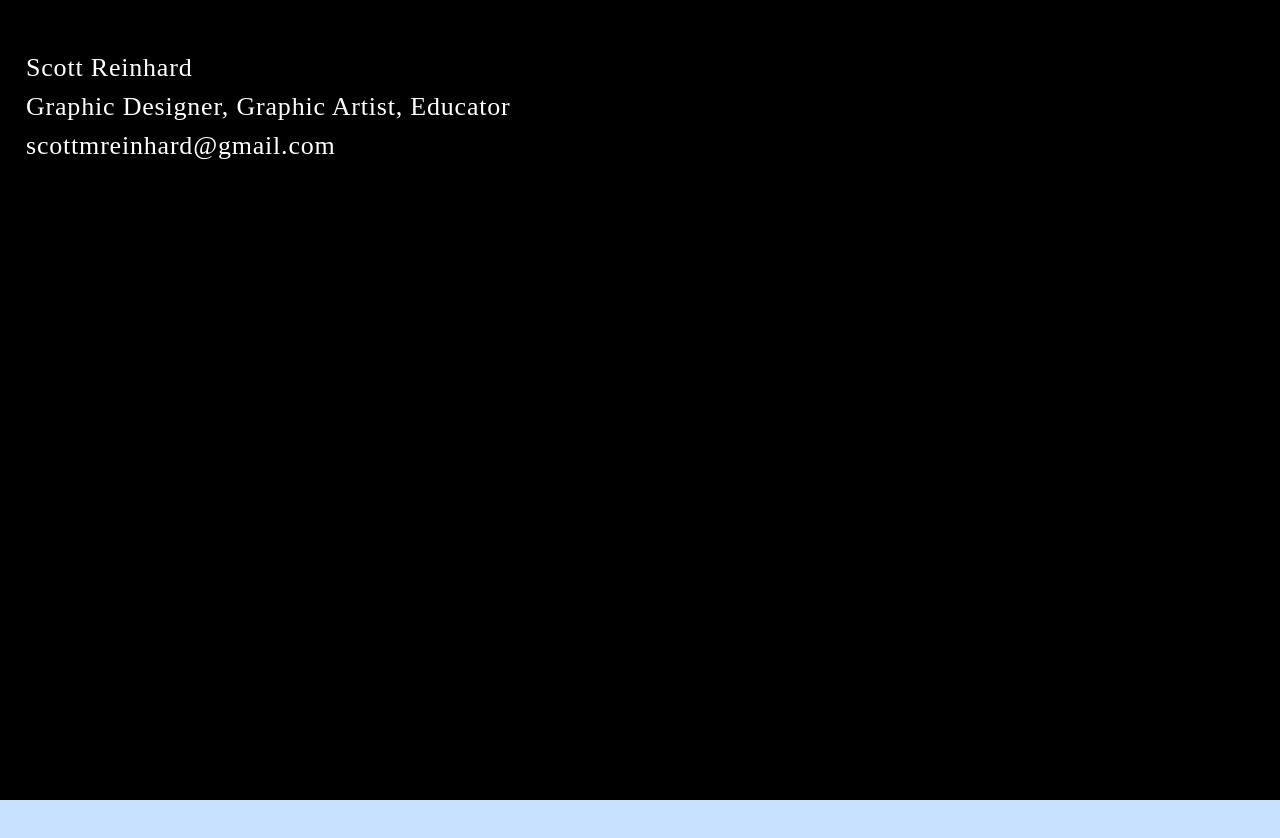
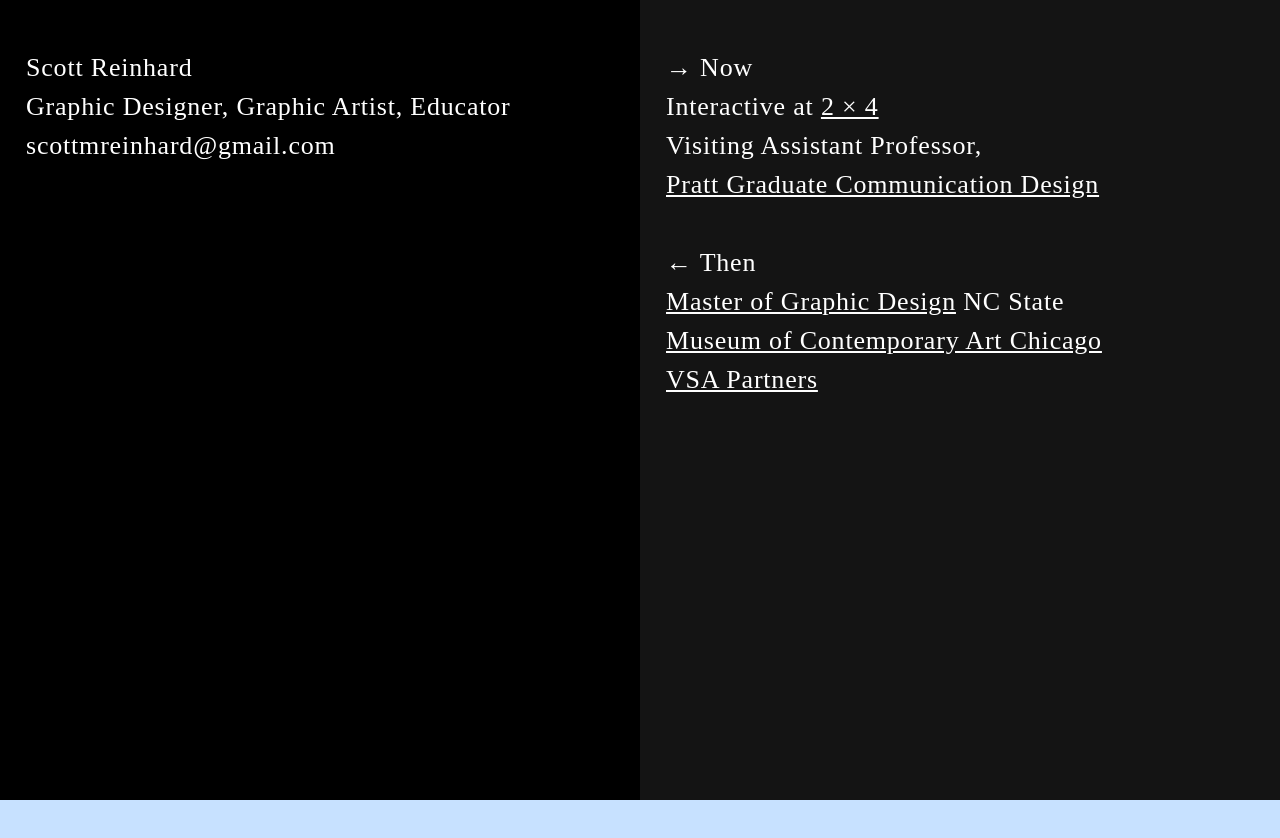
Before and after one commit to ScottReinhard/scottreinhardcom, a plain HTML site: page index.html in a window 1280 px wide. Shown: the top 838 px of the page. Drawn offline with Linux system fonts and the light colour scheme; a web font is replaced by a local one.

Commit message:
Add files via upload

```diff
--- a/index.html
+++ b/index.html
@@ -137,22 +137,22 @@
 
 
 						<section class="panel sectionBreak section1 solidBackground">
-							<h2>→Now<br>
-							Interactive  at 2 × 4 <br>
+							<h2>→ Now<br>
+							Interactive  at <a href = "http://www.2x4.org">2 × 4</a><br>
 
-							Visiting Assistant Professor,
-							Pratt Graduate Communication Design <br><br>
+							Visiting Assistant Professor,<br>
+							<a href = "http://www.pratt.edu">Pratt Graduate Communication Design </a><br><br>
 
-							←Then<br>
-							Master of Graphic Design, NC State<br>
-							Museum of Contemporary Art Chicago <br>
-							VSA Partners<br>
+							← Then<br>
+							<a href = "https://drive.google.com/open?id=0BwailppoJ3BrNXlwRDhSMjV0T0E">Master of Graphic Design</a> NC State<br>
+							<a href = "http://www.mcachicago.org">Museum of Contemporary Art Chicago</a><br>
+							<a href = "http://www.vsapartners.com">VSA Partners</a><br>
 							</h2>
 
 						</section>
 
 
-						<section class="panel sectionBreak header1">
+<!-- 						<section class="panel sectionBreak header1">
 
 
 
@@ -317,7 +317,7 @@
 							<img src = "img/work/jpeg/iMac_0000_Colossal.jpg" position= "fixed"></img>
 
 
-						</section>
+						</section> -->
 
 
 
@@ -330,31 +330,31 @@
 
 							// define movement of panels
 							var wipeAnimation = new TimelineMax()
-								.fromTo(".panel.sectionBreak", 1, {x: "200%"}, {x: "20%", ease: SteppedEase.config(12)})  // in from left
-								.fromTo(".panel.mccall", 2, {x: "-200%"}, {x: "0%", ease: Linear.bounce})  // in from left
-								.fromTo(".panel.peace",    1, {x:  "200%"}, {x: "0%", ease: Quad.easeNone})  // in from right
-								.fromTo(".panel.brancusi", 1, {y: "-200%"}, {y: "0%", ease: Linear.bounce}) // in from top
-								.fromTo(".panel.owens", 1, {y: "-400%"}, {y: "200%", ease: Linear.easeNone}) // in from top
-								.fromTo(".panel.noguchi", 1, {y: "400%"}, {y: "-200%", ease: Linear.easeNone}) // in from top
-								.fromTo(".panel.gonzales", 1, {y: "-400%"}, {y: "0%", ease: Linear.easeNone}) // in from top
-								.fromTo(".panel.owens3", 1, {y: "-200%"}, {y: "0%", ease: Linear.easeNone}) // in from top
-								.fromTo(".panel.betty", 1, {y: "-400%"}, {y: "0%", ease: Linear.easeNone}) // in from top
-								.fromTo(".panel.grandcanyon", 1, {y: "400%"}, {y: "0%", ease: SteppedEase.config(20)}) // in from top
-								.fromTo(".panel.circles1", 1, {y: "400%"}, {y: "0%", ease: SteppedEase.config(20)})
-								.fromTo(".panel.circles2", 1, {y: "-200%", x: "100%"}, {y: "100%", x: "-100%", ease: SteppedEase.config(30)}) // in from top
-								.fromTo(".panel.sectionBreak2", 2, {x: "200%"}, {x: "0%", ease: SteppedEase.config(6)})  // in from left
-								.fromTo(".panel.mccall2", 2, {x: "-200%"}, {x: "0%", ease: Linear.bounce})  // in from left
-								.fromTo(".panel.peace2",    1, {x:  "200%"}, {x: "0%", ease: Quad.easeNone})  // in from right
-								.fromTo(".panel.brancusi2", 1, {y: "-200%"}, {y: "0%", ease: Linear.bounce}) // in from top
-								.fromTo(".panel.owens2", 1, {y: "-200%"}, {y: "0%", ease: Linear.easeNone}) // in from top
-								.fromTo(".panel.noguchi2", 1, {y: "200%"}, {y: "0%", ease: Linear.easeNone}) // in from top
-								.fromTo(".panel.gonzales2", 1, {y: "-200%"}, {y: "0%", ease: Linear.easeNone}) // in from top
-								.fromTo(".panel.betty2", 1, {y: "-200%"}, {y: "0%", ease: Linear.easeNone}) // in from top
-								.fromTo(".panel.grandcanyon2", 1, {y: "400%"}, {y: "0%", ease: SteppedEase.config(20)}) // in from top
-								.fromTo(".panel.circles12", 1, {y: "400%"}, {y: "0%", ease: SteppedEase.config(20)})
-								.fromTo(".panel.circles2", 1, {y: "-200%", x: "100%"}, {y: "100%", x: "-100%", ease: SteppedEase.config(30)}) // in from top
+								.fromTo(".panel.sectionBreak", 1, {x: "50%"}, {x: "50%", ease: SteppedEase.config(24)});  // in from left
+								// .fromTo(".panel.mccall", 2, {x: "-200%"}, {x: "0%", ease: Linear.bounce})  // in from left
+								// .fromTo(".panel.peace",    1, {x:  "200%"}, {x: "0%", ease: Quad.easeNone})  // in from right
+								// .fromTo(".panel.brancusi", 1, {y: "-200%"}, {y: "0%", ease: Linear.bounce}) // in from top
+								// .fromTo(".panel.owens", 1, {y: "-400%"}, {y: "200%", ease: Linear.easeNone}) // in from top
+								// .fromTo(".panel.noguchi", 1, {y: "400%"}, {y: "-200%", ease: Linear.easeNone}) // in from top
+								// .fromTo(".panel.gonzales", 1, {y: "-400%"}, {y: "0%", ease: Linear.easeNone}) // in from top
+								// .fromTo(".panel.owens3", 1, {y: "-200%"}, {y: "0%", ease: Linear.easeNone}) // in from top
+								// .fromTo(".panel.betty", 1, {y: "-400%"}, {y: "0%", ease: Linear.easeNone}) // in from top
+								// .fromTo(".panel.grandcanyon", 1, {y: "400%"}, {y: "0%", ease: SteppedEase.config(20)}) // in from top
+								// .fromTo(".panel.circles1", 1, {y: "400%"}, {y: "0%", ease: SteppedEase.config(20)})
+								// .fromTo(".panel.circles2", 1, {y: "-200%", x: "100%"}, {y: "100%", x: "-100%", ease: SteppedEase.config(30)}) // in from top
+								// .fromTo(".panel.sectionBreak2", 2, {x: "200%"}, {x: "0%", ease: SteppedEase.config(6)})  // in from left
+								// .fromTo(".panel.mccall2", 2, {x: "-200%"}, {x: "0%", ease: Linear.bounce})  // in from left
+								// .fromTo(".panel.peace2",    1, {x:  "200%"}, {x: "0%", ease: Quad.easeNone})  // in from right
+								// .fromTo(".panel.brancusi2", 1, {y: "-200%"}, {y: "0%", ease: Linear.bounce}) // in from top
+								// .fromTo(".panel.owens2", 1, {y: "-200%"}, {y: "0%", ease: Linear.easeNone}) // in from top
+								// .fromTo(".panel.noguchi2", 1, {y: "200%"}, {y: "0%", ease: Linear.easeNone}) // in from top
+								// .fromTo(".panel.gonzales2", 1, {y: "-200%"}, {y: "0%", ease: Linear.easeNone}) // in from top
+								// .fromTo(".panel.betty2", 1, {y: "-200%"}, {y: "0%", ease: Linear.easeNone}) // in from top
+								// .fromTo(".panel.grandcanyon2", 1, {y: "400%"}, {y: "0%", ease: SteppedEase.config(20)}) // in from top
+								// .fromTo(".panel.circles12", 1, {y: "400%"}, {y: "0%", ease: SteppedEase.config(20)})
+								// .fromTo(".panel.circles2", 1, {y: "-200%", x: "100%"}, {y: "100%", x: "-100%", ease: SteppedEase.config(30)}) // in from top
 
-								; // in
+								// ; // in
 							// create scene to pin and link animation
 							new ScrollMagic.Scene({
 									triggerElement: "#pinContainer",
```
